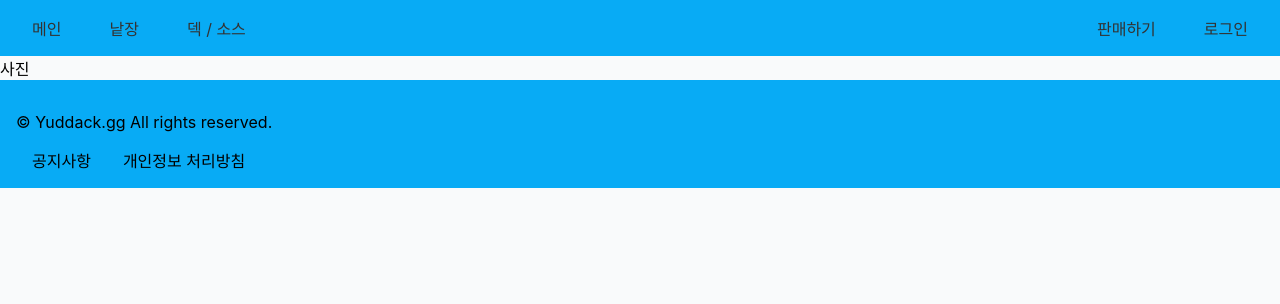
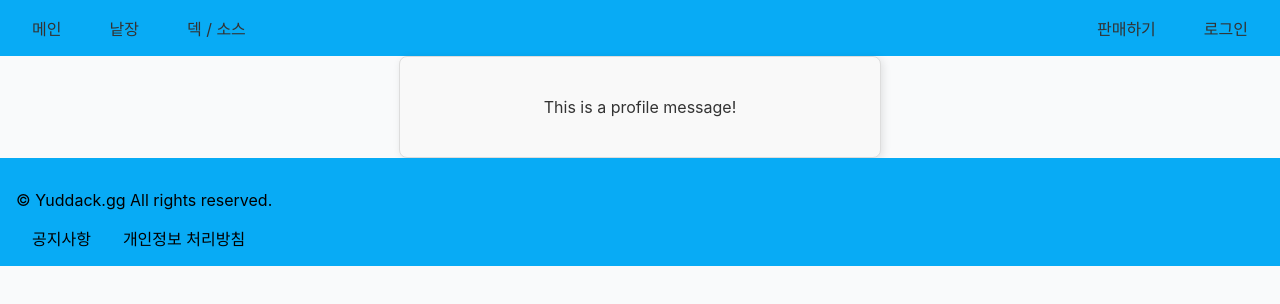
Before and after one commit to dlrdyd97/yuddack.gg_front, a React (Create React App) app: page /mypage/profile in a window 1280 px wide. Shown: the top 304 px of the page. Built offline with nearby package versions, Linux system fonts and the light colour scheme.

Commit message:
프로필 컴포넌트

```diff
--- /dev/null
+++ b/src/pages/mypage/MyProfile.js
@@ -0,0 +1,12 @@
+import React from "react";
+import "../../styles/components/profile/Profile.css";
+
+const MyProfile = () => {
+  return (
+    <>
+      <div className="profile-container">This is a profile message!</div>
+    </>
+  );
+};
+
+export default MyProfile;
--- a/src/pages/mypage/Profile.js
+++ b/src/pages/mypage/Profile.js
@@ -1,13 +1,15 @@
+import MyProfile from "./MyProfile";
+
 function Profile() {
   return (
     <>
-<div className="profileMain">
-    <div className="profile-div">
-        <div className="profile-image">
-            사진
+      <div className="profileMain">
+        <div className="profile-div">
+          <div className="profile-image">
+            <MyProfile />
+          </div>
         </div>
-    </div>
-</div>
+      </div>
     </>
   );
 }
--- /dev/null
+++ b/src/styles/components/profile/Profile.css
@@ -0,0 +1,12 @@
+.profile-container {
+    background-color: #f9f9f9; /* 배경색 */
+    padding: 40px;            /* 내부 여백 */
+    border: 1px solid #ddd;   /* 테두리 */
+    border-radius: 8px;       /* 모서리를 둥글게 */
+    font-size: 16px;          /* 글자 크기 */
+    color: #333;              /* 글자 색 */
+    text-align: center;       /* 글자 가운데 정렬 */
+    max-width: 400px;         /* 최대 너비 */
+    margin: 0 auto;           /* 화면 가운데 정렬 */
+    box-shadow: 2px 2px 8px rgba(0, 0, 0, 0.1); /* 그림자 */
+  }
```
Also changed, not shown: src/components/mypage/Profilediv.js (deleted, +0 -8 lines), 1 other file (tests, documents, lock files or other folders).
